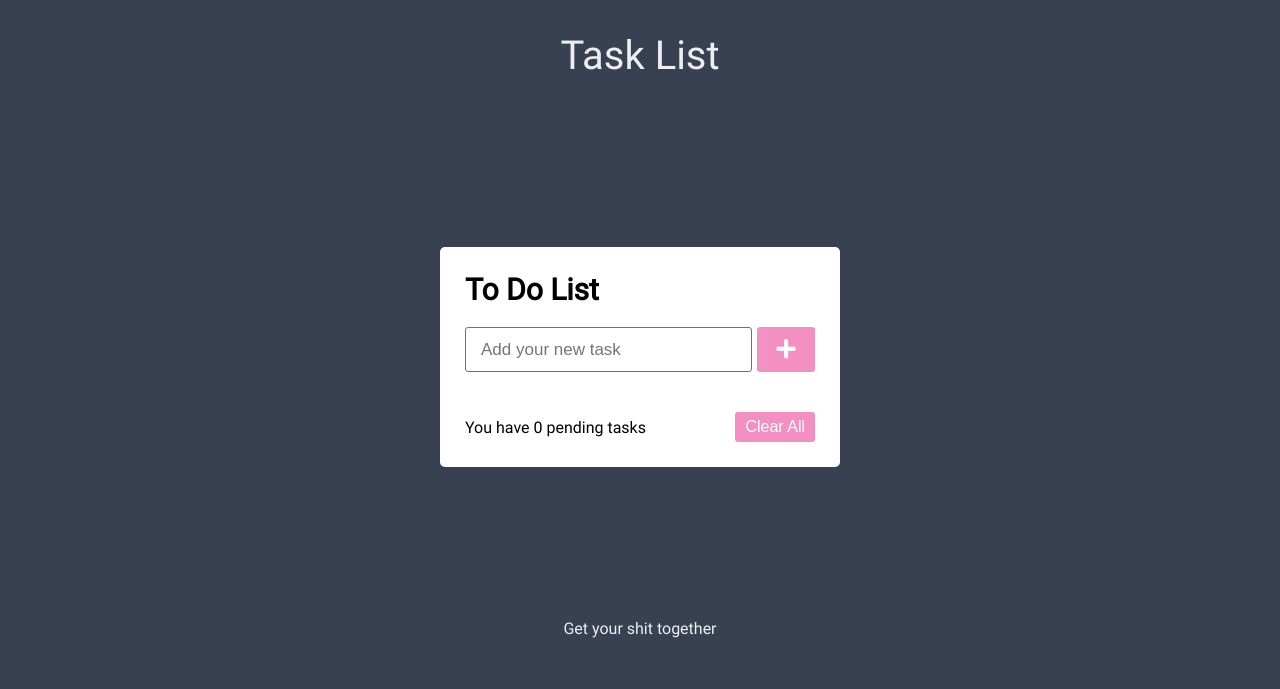
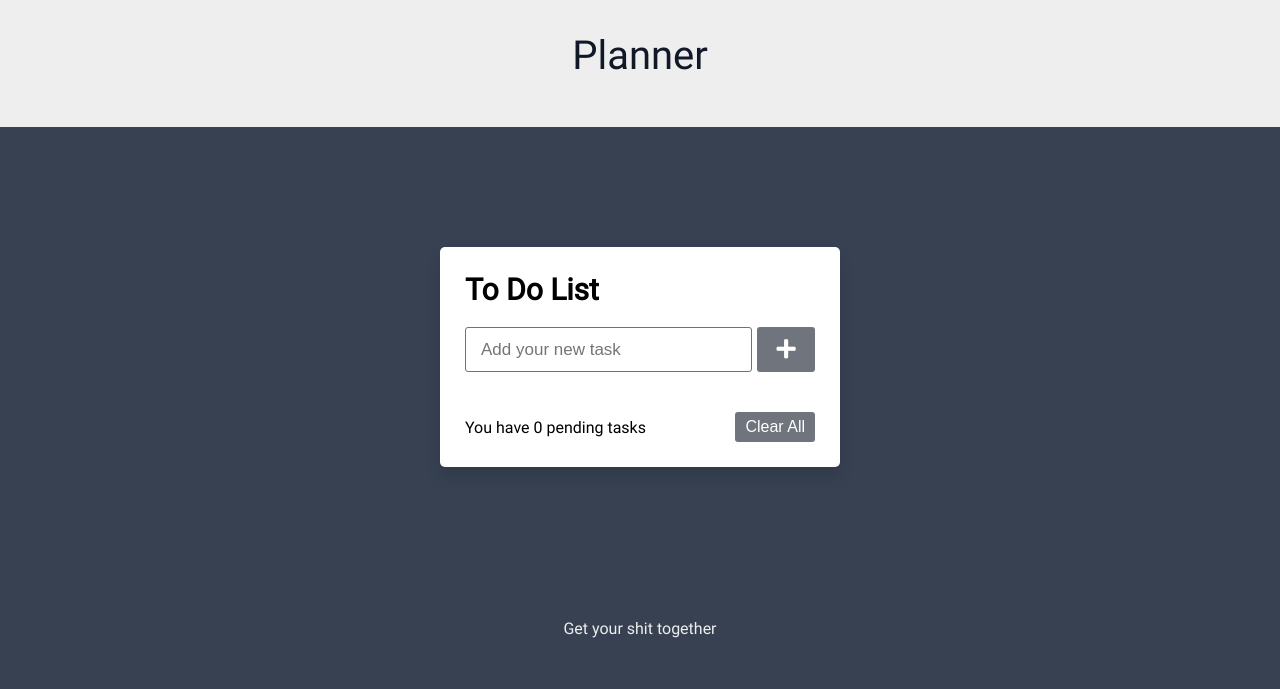
Before and after one commit to juanardanaz/planner, a plain HTML site: page index.html in a window 1280 px wide. Drawn offline with Linux system fonts and the light colour scheme.

Commit message:
meta description and style adjustment

```diff
--- a/index.html
+++ b/index.html
@@ -4,6 +4,7 @@
     <meta charset="UTF-8">
     <meta http-equiv="X-UA-Compatible" content="IE=edge">
     <meta name="viewport" content="width=device-width, initial-scale=1.0">
+    <meta name="description" content="An organizer in which you can write down all the tasks to be carried out.">
     <title>Planner</title>
     <link rel="stylesheet" href="./style/style.css">
     <link rel="stylesheet" href="https://cdnjs.cloudflare.com/ajax/libs/font-awesome/5.15.3/css/all.min.css"/>
@@ -11,7 +12,7 @@
 </head>
 <body>
     <header>
-        <h1>Task List</h1>
+        <h1>Planner</h1>
     </header>
     <main>
         <div class="wrapper">
--- a/style/style.css
+++ b/style/style.css
@@ -35,16 +35,17 @@ body {
 
 header {
     padding: 2rem 1rem;
-    max-width: 800px;
+    /* max-width: 800px; */
     width: 100%;
     margin: 0 auto;
+    background: #EEE;
 }
 
 header h1 {
     font-size: 2.5rem;
     font-weight: 300;
     margin-bottom: 1rem;
-    color: #EEE;
+    color: #111827;
     font-family: 'Roboto';
     text-align: center;
 }
@@ -56,6 +57,7 @@ header h1 {
     background: #FFFF;
     border-radius: 5px;
     padding: 25px;
+    box-shadow: 0px 10px 15px rgba(0,0,0,0.1);
 }
 
 .wrapper h2{
@@ -85,7 +87,7 @@ header h1 {
     height: 100%;
     border: none;
     outline: none;
-    background: #EC4899;
+    background: #111827;
     color: #FFFF;
     font-size: 22px;
     cursor: pointer;
@@ -145,7 +147,7 @@ header h1 {
 .tasksign button{
     border: none;
     outline: none;
-    background: #EC4899;
+    background: #111827;
     color: #FFFF;
     font-size: 16px;
     cursor: pointer;
```
